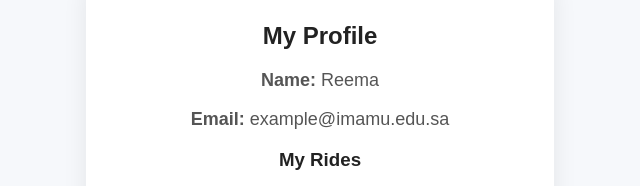
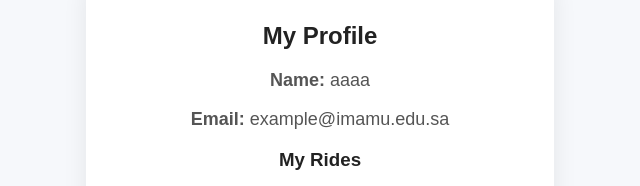
Before and after one commit to rjj962955-blip/CampusRide, a plain HTML site: page profile.html in a window 1280 px wide. Shown: the part 194-380 px from the top of the page, 320-960 px from the left. Drawn offline with Linux system fonts and the light colour scheme.

Commit message:
Update profile.html

```diff
--- a/profile.html
+++ b/profile.html
@@ -16,7 +16,7 @@
 
   <div class="container card">
     <h2>My Profile</h2>
-    <p><strong>Name:</strong> Reema</p>
+    <p><strong>Name:</strong> aaaa</p>
     <p><strong>Email:</strong> example@imamu.edu.sa</p>
 
     <h3>My Rides</h3>
```
